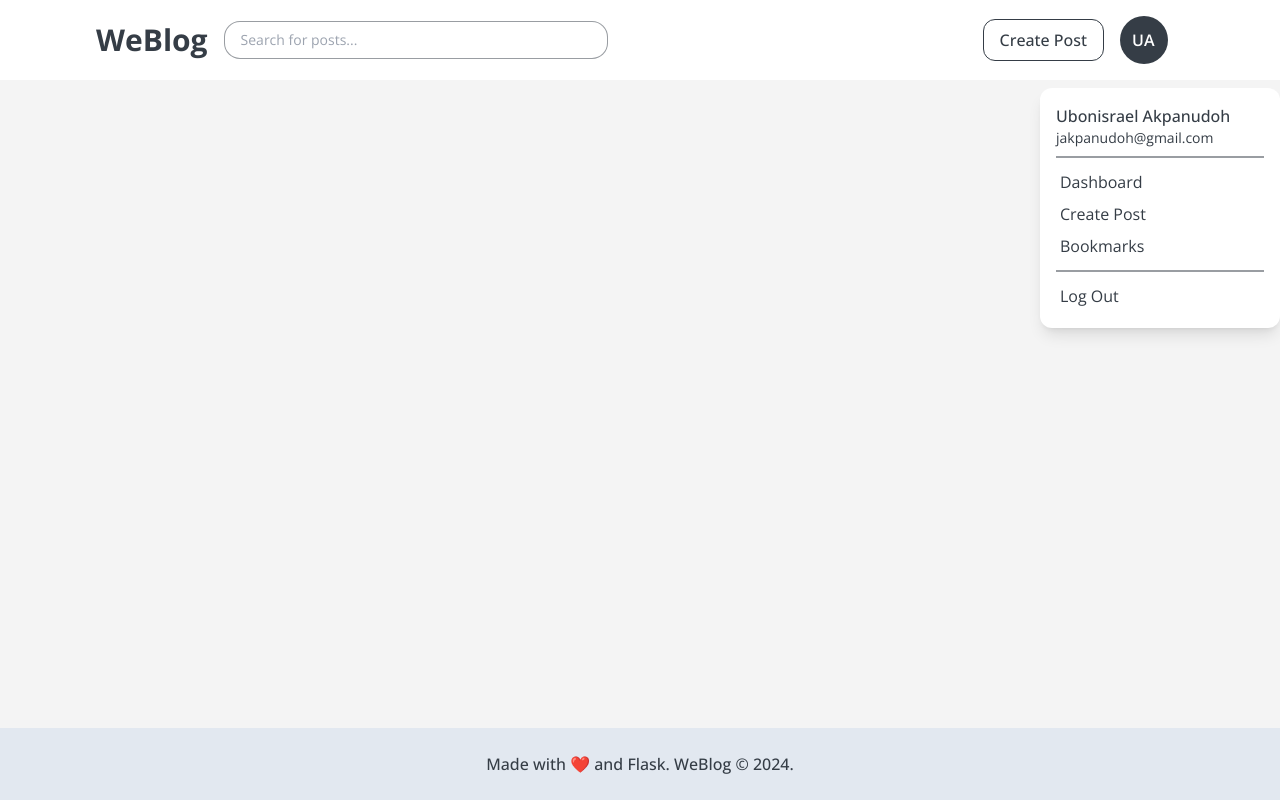
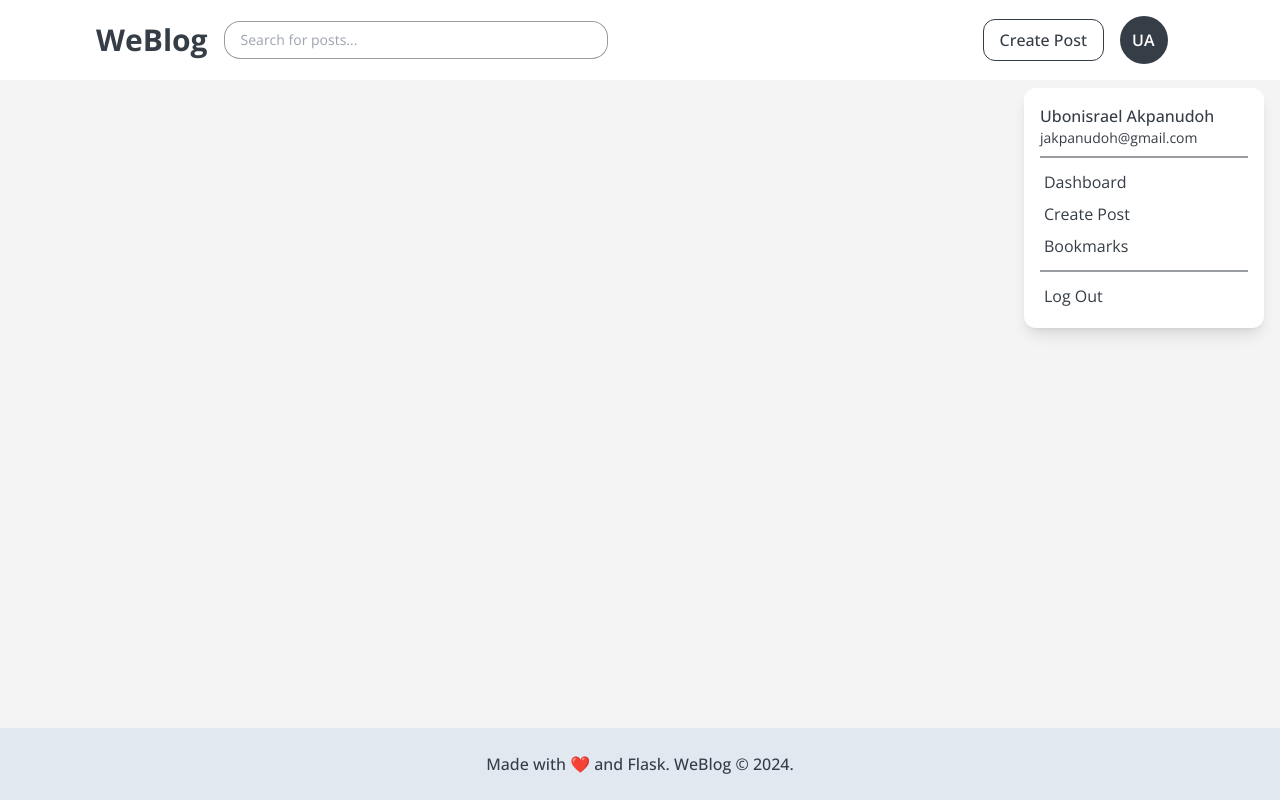
Before and after one commit to RealTonyBlaq/WeBlog, a React (Vite) app in the folder frontend/: page / in a window 1280 px wide. Both pictures are taken after a click on the element "UA". Built offline with nearby package versions, Linux system fonts and the light colour scheme.

Commit message:
restructured position of user-menu in the header component

```diff
--- a/frontend/src/ui/header.jsx
+++ b/frontend/src/ui/header.jsx
@@ -48,7 +48,7 @@ export default function Header() {
   }, []);
 
   return (
-    <header className="w-full flex items-center justify-between px-6 py-4 sm:px-8 md:px-12 lg:px-20 xl:px-24 dark:text-white dark:bg-dark-navy-blue text-arsenic bg-white">
+    <header className="relative w-full flex items-center justify-between px-6 py-4 sm:px-8 md:px-12 lg:px-20 xl:px-24 dark:text-white dark:bg-dark-navy-blue text-arsenic bg-white">
       <div className="w-full max-w-lg lg:max-w-xl xl:max-w-2xl flex items-center justify-between">
         <div className="w-full flex gap-4 items-center">
           {/* WeBlog Logo */}
@@ -95,7 +95,7 @@ export default function Header() {
         >
           Create Post
         </Link>
-        <div className="relative">
+        <div className="">
           <p
             onClick={openUserMenu}
             className="w-10 md:w-12 h-10 md:h-12 p-2 md:p-3 font-semibold bg-arsenic dark:bg-white text-white dark:text-arsenic rounded-full cursor-pointer"
@@ -106,7 +106,7 @@ export default function Header() {
           {showUserMenu ? (
             <div
               ref={ref}
-              className="w-60 grid gap-2 absolute top-[calc(100%+24px)] -left-[calc(100%+32px)] p-4 bg-white dark:bg-dark-navy-blue/75 rounded-xl shadow-lg"
+              className="w-60 z-50 grid gap-2 absolute top-[80px] md:top-[88px] right-4 p-4 bg-white dark:bg-dark-navy-blue/75 rounded-xl shadow-lg"
             >
               <div className="w-full">
                 <p className="font-medium">Ubonisrael Akpanudoh</p>
```
